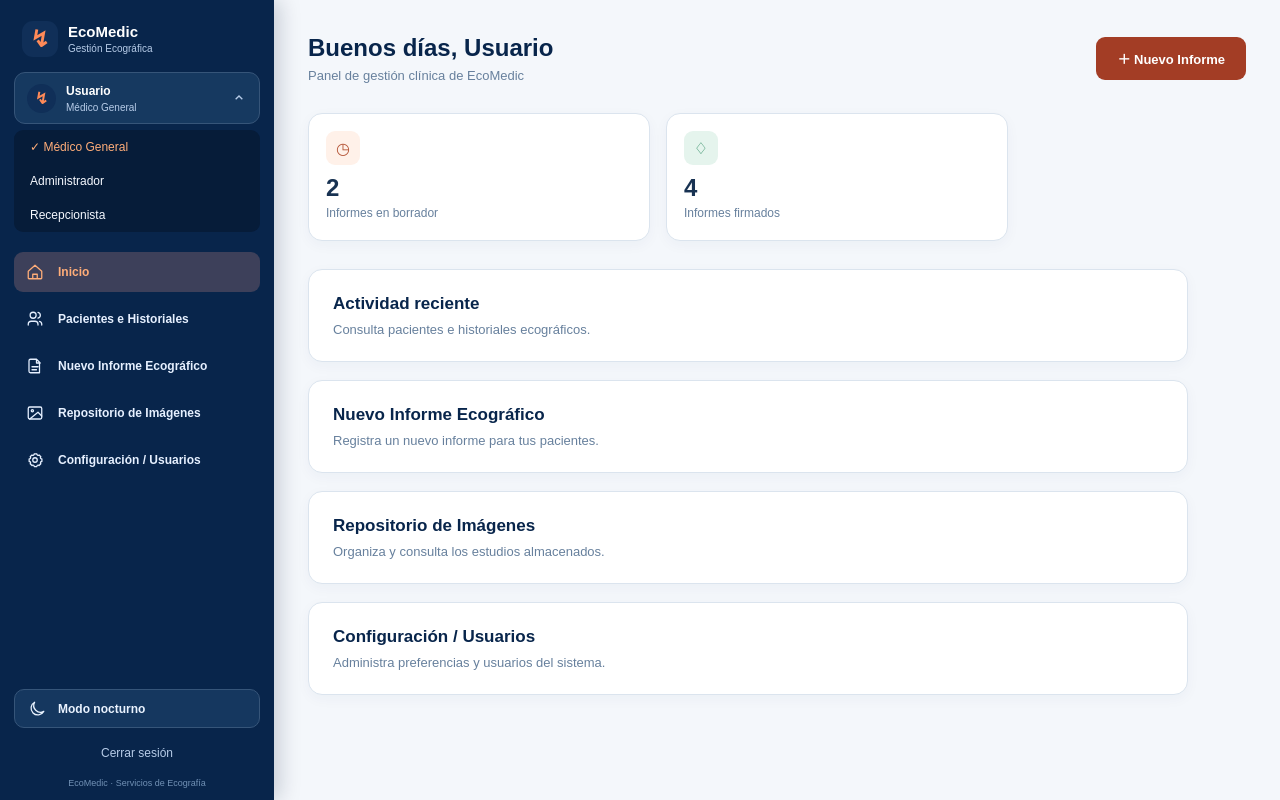
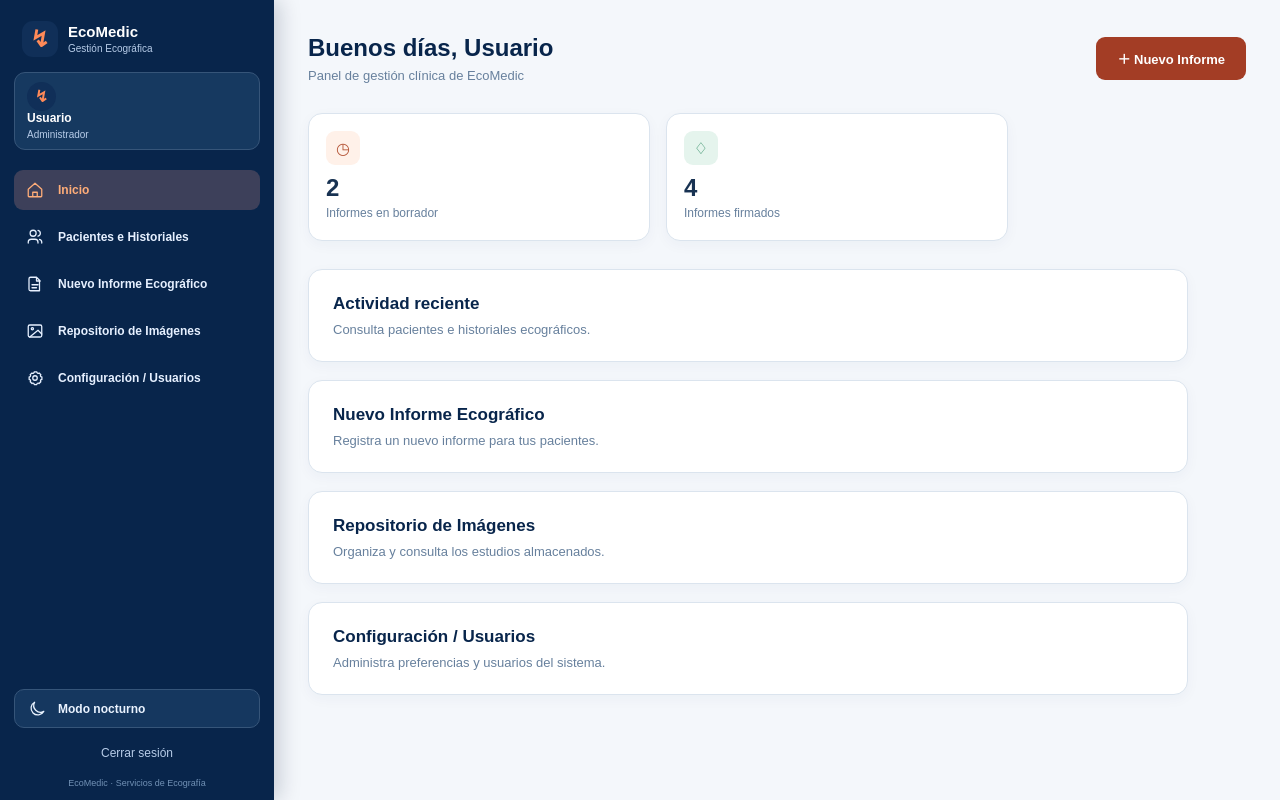
Before and after one commit to Emsof26/web-ecomedic, a React (Vite) app in the folder web-comedic/: page / in a window 1280 px wide. Built offline with nearby package versions, Linux system fonts and the light colour scheme.

Commit message:
Se actualizaron los usuarios y el Navbar según los roles

```diff
--- a/web-comedic/src/components/navigation/Navbar.css
+++ b/web-comedic/src/components/navigation/Navbar.css
@@ -19,7 +19,6 @@
 }
 
 .navbar__brand,
-.navbar__account,
 .navbar__link,
 .navbar__theme {
   display: flex;
@@ -83,28 +82,7 @@
 
 .navbar__avatar { width: 29px; height: 29px; border-radius: 50%; font-size: 16px; }
 .navbar__account strong { font-size: 12px; }
-.navbar__account svg { width: 16px; margin-left: auto; fill: none; stroke: #b7cce8; stroke-width: 2; }
-
-.navbar__roles {
-  margin-top: 6px;
-  overflow: hidden;
-  border-radius: 9px;
-  background: #061c39;
-}
-
-.navbar__role {
-  width: 100%;
-  padding: 10px 16px;
-  border: 0;
-  background: transparent;
-  color: #f6f9ff;
-  font: inherit;
-  font-size: 12px;
-  text-align: left;
-  cursor: pointer;
-}
-.navbar__role--selected { color: #ffad79; }
-.navbar__role:hover { background: #102f58; }
+.navbar__read-only { margin: -8px 4px 14px; color: #b7cce8; font-size: 11px; }
 
 .navbar__navigation { display: grid; gap: 7px; }
 
@@ -151,7 +129,7 @@
 
 .navbar-toggle, .navbar__close { border: 0; background: transparent; color: #dfeeff; cursor: pointer; }
 .navbar-toggle, .navbar__close, .navbar__overlay { display: none; }
-.navbar__link:focus-visible, .navbar__brand:focus-visible, .navbar__account:focus-visible, .navbar__theme:focus-visible, .navbar__logout:focus-visible, .navbar-toggle:focus-visible, .navbar__close:focus-visible { outline: 2px solid #ffad79; outline-offset: 2px; }
+.navbar__link:focus-visible, .navbar__brand:focus-visible, .navbar__theme:focus-visible, .navbar__logout:focus-visible, .navbar-toggle:focus-visible, .navbar__close:focus-visible { outline: 2px solid #ffad79; outline-offset: 2px; }
 
 @media (max-width: 768px) {
   .navbar { width: min(82vw, 300px); transform: translateX(-105%); transition: transform .25s ease; }
--- a/web-comedic/src/components/navigation/Navbar.tsx
+++ b/web-comedic/src/components/navigation/Navbar.tsx
@@ -105,34 +105,23 @@ function MoonIcon() {
 }
 
 
-function ChevronIcon() {
-  return (
-    <svg aria-hidden="true" viewBox="0 0 24 24">
-      <path d="m7 14 5-5 5 5" />
-    </svg>
-  );
-}
-
-
 /** Menú lateral reutilizable para las vistas con sesión autenticada. */
 function Navbar({ user, onLogout }: NavbarProps) {
   const [isOpen, setIsOpen] = useState(false);
-  const [isRoleMenuOpen, setIsRoleMenuOpen] = useState(true);
-  const initialRole = user?.role === "ADMIN" ? "Administrador" : "Médico General";
-  const [selectedRole, setSelectedRole] = useState(initialRole);
   const [isDarkMode, setIsDarkMode] = useState(false);
   const closeMenu = () => setIsOpen(false);
+  const isReceptionist = user?.role === "RECEPCIONISTA";
+  const roleLabel = {
+    ADMIN: "Administrador",
+    MEDICO: "Médico General",
+    RECEPCIONISTA: "Recepcionista",
+  }[user?.role ?? "ADMIN"];
 
   useEffect(() => {
     document.body.classList.toggle("navbar-dark-mode", isDarkMode);
 
     return () => document.body.classList.remove("navbar-dark-mode");
   }, [isDarkMode]);
-
-  const selectRole = (role: string) => {
-    setSelectedRole(role);
-    setIsRoleMenuOpen(false);
-  };
 
   return (
     <>
@@ -167,31 +156,13 @@ function Navbar({ user, onLogout }: NavbarProps) {
         </div>
 
         <div className="navbar__user-panel">
-          <button
-            className="navbar__account"
-            type="button"
-            aria-expanded={isRoleMenuOpen}
-            onClick={() => setIsRoleMenuOpen((currentValue) => !currentValue)}
-          >
+          <div className="navbar__account">
             <span className="navbar__avatar" aria-hidden="true">↯</span>
-            <span><strong>{user?.name ?? "Usuario"}</strong><small>{selectedRole}</small></span>
-            <ChevronIcon />
-          </button>
-          {isRoleMenuOpen && (
-            <div className="navbar__roles">
-              {(["Médico General", "Administrador", "Recepcionista"] as const).map((role) => (
-                <button
-                  className={`navbar__role${selectedRole === role ? " navbar__role--selected" : ""}`}
-                  type="button"
-                  key={role}
-                  onClick={() => selectRole(role)}
-                >
-                  {selectedRole === role ? "✓ " : ""}{role}
-                </button>
-              ))}
-            </div>
-          )}
+            <span><strong>{user?.name ?? "Usuario"}</strong><small>{roleLabel}</small></span>
+          </div>
         </div>
+
+        {isReceptionist && <p className="navbar__read-only">⌁ Acceso de solo lectura</p>}
 
         <nav className="navbar__navigation" aria-label="Navegación principal">
           <NavigationItem href="#inicio" label="Inicio" onNavigate={closeMenu}>
@@ -200,9 +171,11 @@ function Navbar({ user, onLogout }: NavbarProps) {
           <NavigationItem href="#pacientes" label="Pacientes e Historiales" onNavigate={closeMenu}>
             <PatientsIcon />
           </NavigationItem>
-          <NavigationItem href="#nuevo-informe" label="Nuevo Informe Ecográfico" onNavigate={closeMenu}>
-            <ReportIcon />
-          </NavigationItem>
+          {!isReceptionist && (
+            <NavigationItem href="#nuevo-informe" label="Nuevo Informe Ecográfico" onNavigate={closeMenu}>
+              <ReportIcon />
+            </NavigationItem>
+          )}
           <NavigationItem href="#repositorio" label="Repositorio de Imágenes" onNavigate={closeMenu}>
             <ImageIcon />
           </NavigationItem>
--- a/web-comedic/src/data/users.json
+++ b/web-comedic/src/data/users.json
@@ -2,15 +2,22 @@
   {
     "id": "user-1",
     "name": "Administrador",
-    "carnet": "1234567",
+    "carnet": "123",
     "password": "admin123",
     "role": "ADMIN"
   },
   {
     "id": "user-2",
-    "name": "Usuario de prueba",
-    "carnet": "7654321",
-    "password": "usuario123",
-    "role": "USUARIO"
+    "name": "Médico General",
+    "carnet": "456",
+    "password": "medico456",
+    "role": "MEDICO"
+  },
+  {
+    "id": "user-3",
+    "name": "Recepcionista",
+    "carnet": "789",
+    "password": "recep789",
+    "role": "RECEPCIONISTA"
   }
 ]
--- a/web-comedic/src/pages/HomePage.css
+++ b/web-comedic/src/pages/HomePage.css
@@ -5,6 +5,7 @@
 .dashboard-header p { margin: 0; color: #67809d; font-size: 13px; }
 .new-report-button { padding: 12px 21px; border-radius: 9px; background: #a33d25; color: #fff; font-size: 13px; font-weight: 600; text-decoration: none; }
 .new-report-button:hover, .new-report-button:focus-visible { background: #84301d; }
+.read-only-message { max-width: 980px; margin: -8px 0 20px; padding: 12px 16px; border: 1px solid #9ed0f2; border-radius: 9px; background: #e5f4ff; color: #183252; font-size: 13px; }
 .summary-cards { display: grid; grid-template-columns: repeat(2, minmax(190px, 1fr)); gap: 16px; max-width: 700px; margin-bottom: 28px; }
 .summary-card, .dashboard-panel { border: 1px solid #dbe4ee; border-radius: 14px; background: #fff; box-shadow: 0 4px 14px rgba(34, 61, 95, .04); }
 .summary-card { min-height: 128px; padding: 17px; }
--- a/web-comedic/src/pages/HomePage.tsx
+++ b/web-comedic/src/pages/HomePage.tsx
@@ -9,6 +9,7 @@ import "./HomePage.css";
 function HomePage() {
   const navigate = useNavigate();
   const user = authRepository.getCurrentUser();
+  const isReceptionist = user?.role === "RECEPCIONISTA";
 
 
   const handleLogout = () => {
@@ -26,8 +27,14 @@ function HomePage() {
             <h1>Buenos días, {user?.name ?? "Usuario"}</h1>
             <p>Panel de gestión clínica de EcoMedic</p>
           </div>
-          <a className="new-report-button" href="#nuevo-informe">＋ Nuevo Informe</a>
+          {!isReceptionist && <a className="new-report-button" href="#nuevo-informe">＋ Nuevo Informe</a>}
         </section>
+
+        {isReceptionist && (
+          <p className="read-only-message" role="status">
+            Sesión de Recepcionista: puedes consultar pacientes, historiales e imágenes, pero no editar datos clínicos ni crear informes.
+          </p>
+        )}
 
         <section className="summary-cards" aria-label="Resumen de informes">
           <article className="summary-card"><span className="summary-card__icon">◷</span><strong>2</strong><p>Informes en borrador</p></article>
@@ -35,7 +42,7 @@ function HomePage() {
         </section>
 
         <section id="pacientes" className="dashboard-panel"><h2>Actividad reciente</h2><p>Consulta pacientes e historiales ecográficos.</p></section>
-        <section id="nuevo-informe" className="dashboard-panel"><h2>Nuevo Informe Ecográfico</h2><p>Registra un nuevo informe para tus pacientes.</p></section>
+        {!isReceptionist && <section id="nuevo-informe" className="dashboard-panel"><h2>Nuevo Informe Ecográfico</h2><p>Registra un nuevo informe para tus pacientes.</p></section>}
         <section id="repositorio" className="dashboard-panel"><h2>Repositorio de Imágenes</h2><p>Organiza y consulta los estudios almacenados.</p></section>
         <section id="configuracion" className="dashboard-panel"><h2>Configuración / Usuarios</h2><p>Administra preferencias y usuarios del sistema.</p></section>
       </main>
--- a/web-comedic/src/types/auth.ts
+++ b/web-comedic/src/types/auth.ts
@@ -1,4 +1,4 @@
-export type UserRole = "ADMIN" | "USUARIO";
+export type UserRole = "ADMIN" | "MEDICO" | "RECEPCIONISTA";
 
 
 export interface User {
```
